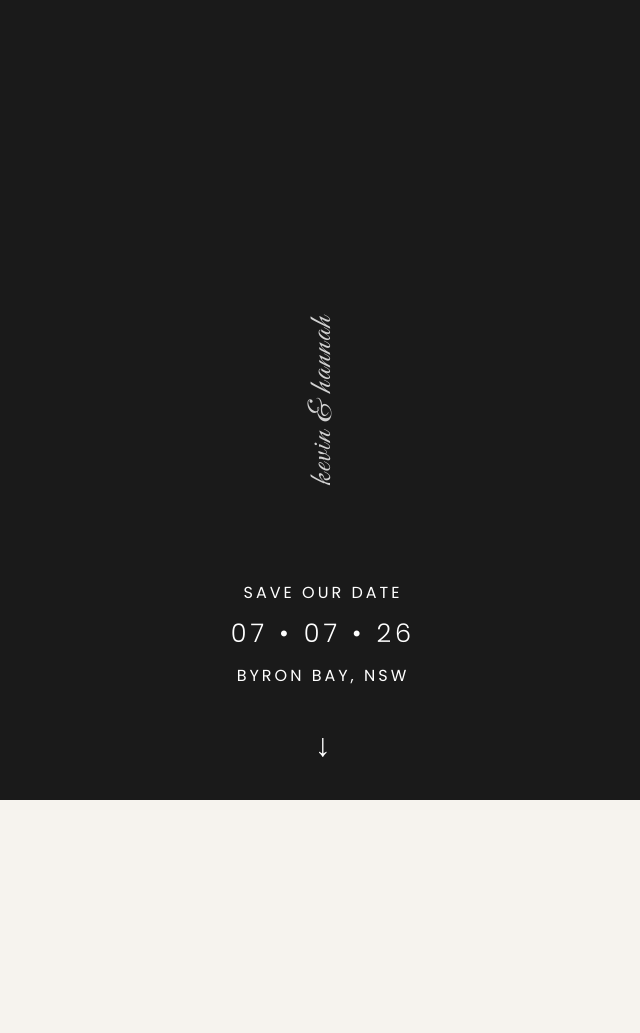
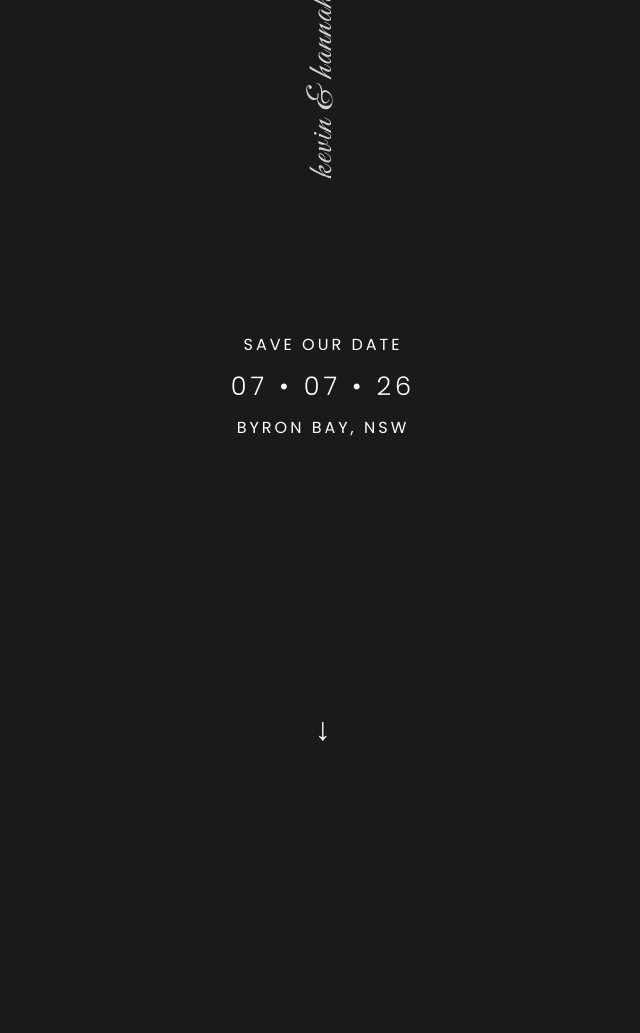
Before and after one commit to silvintage-id/kevin-hannah, a plain HTML site: page index.html in a window 1280 px wide. Shown: the whole page, without its empty margins (317-957 px from the left). After the commit the page ends 800 px from the top, so only its background shows below. Drawn offline with Linux system fonts and the light colour scheme.

Commit message:
index.html

```diff
--- a/index.html
+++ b/index.html
@@ -5,54 +5,41 @@
   <meta name="viewport" content="width=device-width,initial-scale=1" />
   <title>Kevin & Hannah — Save The Date</title>
 
-  <!-- Google Fonts -->
   <link href="https://fonts.googleapis.com/css2?family=Great+Vibes&family=Poppins:wght@300;400&display=swap" rel="stylesheet">
 
   <style>
-    html {
-      scroll-behavior: smooth;
-      overflow: hidden; /* kunci scroll manual di awal */
+    html, body {
+      margin: 0;
+      height: 100vh;
+      overflow: hidden;
+      background: #1a1a1a;
+      color: #fff;
+      font-family: 'Poppins', sans-serif;
     }
 
-    body {
-      margin: 0;
-      font-family: 'Poppins', sans-serif;
-      background: #1a1a1a;
-      color: #fff;
+    .cover {
+      height: 100dvh;
+      display: flex;
+      flex-direction: column;
+      justify-content: space-between;
+      align-items: center;
+      padding: 8vh 0 5vh;
+      text-align: center;
+      box-sizing: border-box;
     }
 
-    /* COVER */
-    .cover {
-      height: 100vh;
-      display: flex;
-      flex-direction: column;
-      align-items: center;
-      justify-content: center;
-      text-align: center;
-      position: relative;
+    .names {
+      transform: rotate(-90deg);
+      font-family: 'Great Vibes', cursive;
+      font-size: 2.2rem;
+      color: #ffffffcc;
+      letter-spacing: 2px;
     }
 
-    /* Nama vertikal di tengah */
-    .names {
-      position: absolute;
-      left: 50%;
-      top: 50%;
-      transform: translate(-50%, -50%) rotate(-90deg);
-      font-family: 'Great Vibes', cursive;
-      font-size: 2rem;
-      font-weight: normal;
-      color: #ffffffcc;
-      letter-spacing: 2px;
-      white-space: nowrap;
-    }
-
-    /* Info di bawah */
     .info {
-      position: absolute;
-      bottom: 14%;
-      width: 100%;
       text-align: center;
       letter-spacing: 3px;
+      margin-bottom: 2rem;
     }
 
     .info .date {
@@ -63,30 +50,20 @@
     }
 
     .arrow {
-      position: absolute;
-      bottom: 40px;
       font-size: 2rem;
       color: #fff;
       text-decoration: none;
       animation: bounce 1.5s infinite;
+      margin-bottom: 1rem;
     }
 
     @keyframes bounce {
       0%,100% { transform: translateY(0); }
       50% { transform: translateY(10px); }
     }
-
-    /* DETAIL SECTION */
-    #detail {
-      min-height: 100vh;
-      padding: 3rem;
-      background: #f6f3ee;
-      color: #222;
-    }
   </style>
 </head>
 <body>
-  <!-- COVER -->
   <section class="cover">
     <div class="names">kevin & hannah</div>
 
@@ -96,24 +73,8 @@
       <div>BYRON BAY, NSW</div>
     </div>
 
-    <a href="#detail" class="arrow" id="arrow">↓</a>
+    <!-- arahkan ke halaman utama -->
+    <a href="main.html" class="arrow">↓</a>
   </section>
-
-  <!-- DETAIL -->
-  <section id="detail">
-    <h2>Detail Acara</h2>
-    <p>Lokasi: Gereja St. Mary</p>
-    <p>Waktu: 10.00 WIB</p>
-    <p><strong>RSVP</strong>: <a href="https://forms.gle/..." target="_blank">Isi form</a></p>
-  </section>
-
-  <script>
-    // Saat panah diklik, izinkan scroll dan pindah halus ke detail
-    document.getElementById('arrow').addEventListener('click', function(e) {
-      e.preventDefault();
-      document.documentElement.style.overflow = 'auto'; // izinkan scroll
-      document.getElementById('detail').scrollIntoView({ behavior: 'smooth' });
-    });
-  </script>
 </body>
 </html>
```
